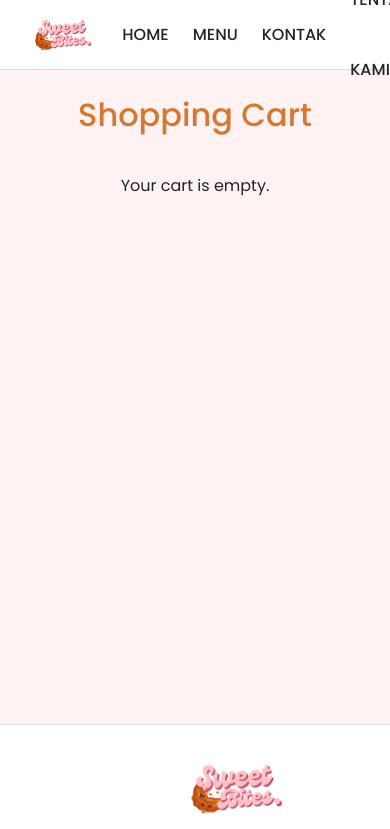
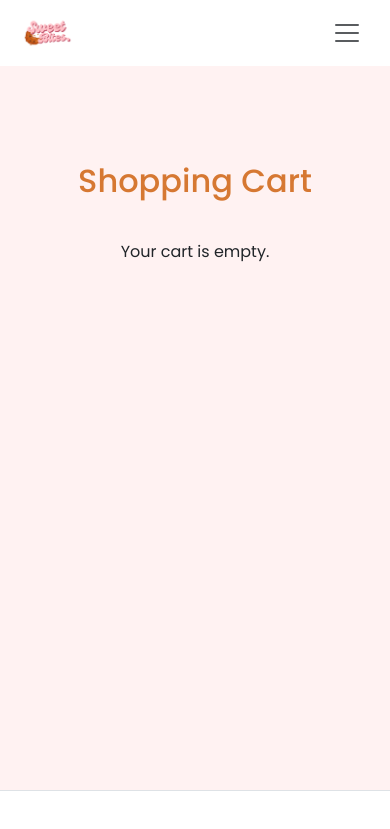
Before and after one commit to SoftDevTIB/Sweet-Bites-Kelompok-9, a React (Vite) app in the folder client/: page /cart in a window 390 px wide. Shown: the top 829 px of the page. Built offline with nearby package versions, Linux system fonts and the light colour scheme.

Commit message:
[FIX] Header buat jadi responsive

```diff
--- a/client/src/customer/components/header.css
+++ b/client/src/customer/components/header.css
@@ -19,17 +19,22 @@
     box-sizing: border-box;
 }
 
+.navbar .container-fluid {
+  height: 50px;
+}
+
 .header-spacer {
     height: 100px;
     width: 100%;
 }
 
-.logo {
+.logo-nav {
     display: flex;
     align-items: center;
+    height: 50px;
 }
 
-.logo img {
+.logo-nav img {
     height: 50px;
 }
 
@@ -72,10 +77,10 @@
     position: absolute;
     top: -8px;
     right: -8px;
-    background-color: red;
+    background-color: #3B7883;
     color: #FFFFFF;
     border-radius: 50%;
-    padding: 0.5px 2px;
+    padding: 0.5px 3px;
     font-size: 10px;
     font-weight: bold;
 }
@@ -161,8 +166,24 @@
 
 .btn-logout:hover {
     color: #D67832;
-    border: 1px solid #D67832;
+    border: none;
     background-color: #FADB9A;
+}
+
+.navbar-toggler {
+  border: none;
+}
+
+.navbar-toggler:hover {
+  background-color: #FDF0D4;
+}
+
+.navbar-toggler:focus {
+  box-shadow: 0 0 0;
+}
+
+.small-header {
+  background-color: #FFFFFF;
 }
 
 /* Simple Header */
--- a/client/src/customer/components/header.jsx
+++ b/client/src/customer/components/header.jsx
@@ -46,8 +46,9 @@ const Header = () => {
 
   return (
     <>
-      <header className="header d-flex justify-content-between align-items-center py-3 px-4">
-        <div className="logo">
+      {/* Large screen header */}
+      <header className="header d-none d-md-flex justify-content-between align-items-center py-3 px-4">
+        <div className="logo-nav">
           <img src={logo} alt="Sweet Bites Logo" style={{ height: '50px' }} />
         </div>
         <nav className="nav-links d-flex gap-4">
@@ -87,6 +88,72 @@ const Header = () => {
         </div>
       </header>
 
+      {/* Small screen navbar with collapse */}
+      <nav className="navbar navbar-expand-md navbar-light d-md-none px-3 small-header">
+        <div className="container-fluid p-0 d-flex align-items-center justify-content-between">
+          <Link className="navbar-brand" to="/">
+            <img src={logo} alt="Sweet Bites Logo" style={{ height: '40px' }} />
+          </Link>
+          <button
+            className="navbar-toggler"
+            type="button"
+            data-bs-toggle="collapse"
+            data-bs-target="#navbarCollapseContent"
+            aria-controls="navbarCollapseContent"
+            aria-expanded="false"
+            aria-label="Toggle navigation"
+          >
+            <span className="navbar-toggler-icon"></span>
+          </button>
+        </div>
+
+        <div className="collapse navbar-collapse" id="navbarCollapseContent">
+          <ul className="navbar-nav me-auto mb-2 mb-lg-0  d-flex align-items-center">
+            <li className="nav-item">
+              <Link className="nav-link" to="/">HOME</Link>
+            </li>
+            <li className="nav-item">
+              <Link className="nav-link" to="/menu">MENU</Link>
+            </li>
+            <li className="nav-item">
+              <Link className="nav-link" to="/kontak">KONTAK</Link>
+            </li>
+            <li className="nav-item">
+              <Link className="nav-link" to="/tentang">TENTANG KAMI</Link>
+            </li>
+          </ul>
+
+          <div className="d-flex justify-content-center align-items-center gap-3 mt-2 mt-md-0">
+            {isLoggedIn ? (
+              <button onClick={handleLogoutClick} className="btn btn-logout px-3 py-1 rounded d-flex align-items-center gap-2">
+                <BsBoxArrowRight size={20} /> Logout
+              </button>
+            ) : (
+              <Link
+                to="/login"
+                className="btn btn-login px-3 py-1 rounded d-flex align-items-center gap-2"
+                style={{ color: '#198754', fontWeight: '600', textDecoration: 'none' }}
+              >
+                <BsBoxArrowInRight size={20} /> Login
+              </Link>
+            )}
+
+            <Link to="/cart" className="position-relative icon">
+              <FiShoppingCart size={20} />
+              {totalItems > 0 && <span className="cart-badge">{totalItems}</span>}
+            </Link>
+
+            <button onClick={() => handleProtectedClick('/pesanan')} className="icon bg-transparent border-0 p-0">
+              <FiShoppingBag size={20} />
+            </button>
+
+            <button onClick={() => handleProtectedClick('/profile')} className="icon bg-transparent border-0 p-0">
+              <FiUser size={20} />
+            </button>
+          </div>
+        </div>
+      </nav>
+
       {/* Logout Modal */}
       {showLogoutModal && (
         <div className="modal-backdrop">
```
